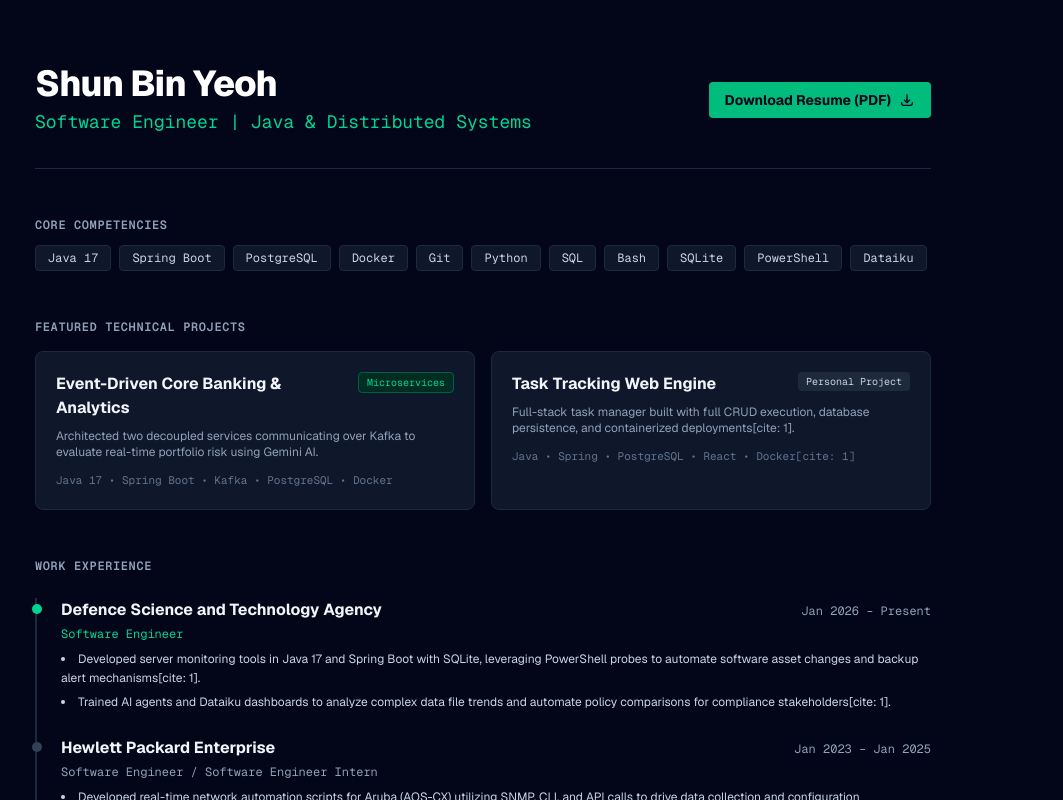
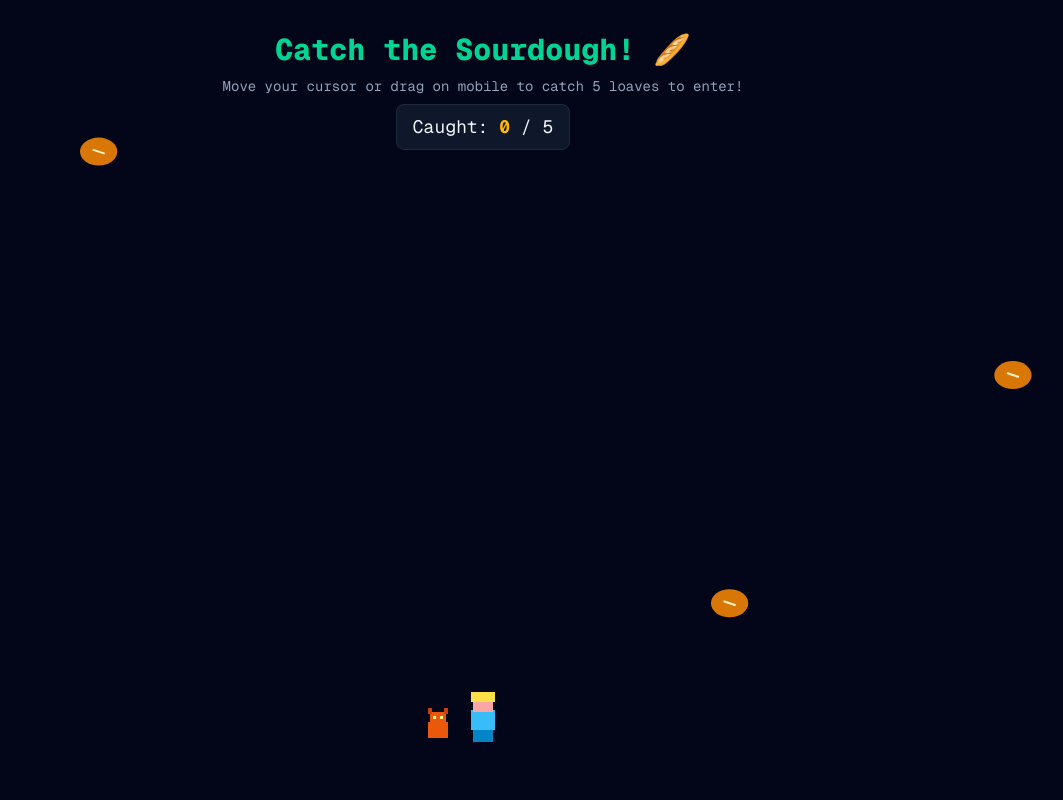
Before and after one commit to yshunbin/shunb-in, a Next.js app: page / in a window 1280 px wide. Shown: the top 800 px of the page, without its empty margins (157-1220 px from the left). Built offline with nearby package versions, Linux system fonts and the light colour scheme.

Commit message:
fix: main page with game

```diff
--- a/src/app/page.tsx
+++ b/src/app/page.tsx
@@ -4,7 +4,16 @@
 import LoadingGame from "./loading-game";
 
 export default function Home() {
+  const [hasEntered, setHasEntered] = useState(false);
+
   return (
+    <>
+      {/* Minigame overlay (shows until 5 sourdoughs are caught) */}
+      {!hasEntered && (
+        <LoadingGame onComplete={() => setHasEntered(true)} />
+      )}
+
+      {/* Main Portfolio Webpage */}
       <main className="min-h-screen bg-slate-950 text-slate-100 flex flex-col justify-between p-6 md:p-16 font-sans">
         <div className="max-w-4xl mx-auto w-full space-y-12">
 
@@ -21,7 +30,9 @@
               className="inline-flex items-center gap-2 bg-emerald-500 hover:bg-emerald-600 text-slate-950 font-bold px-4 py-2 rounded transition text-sm"
             >
               <span>Download Resume (PDF)</span>
-            <svg className="w-4 h-4" fill="none" stroke="currentColor" viewBox="0 0 24 24"><path strokeLinecap="round" strokeLinejoin="round" strokeWidth="2" d="M4 16v1a3 3 0 003 3h10a3 3 0 003-3v-1m-4-4l-4 4m0 0l-4-4m4 4V4"></path></svg>
+              <svg className="w-4 h-4" fill="none" stroke="currentColor" viewBox="0 0 24 24">
+                <path strokeLinecap="round" strokeLinejoin="round" strokeWidth="2" d="M4 16v1a3 3 0 003 3h10a3 3 0 003-3v-1m-4-4l-4 4m0 0l-4-4m4 4V4"></path>
+              </svg>
             </a>
           </header>
 
@@ -37,25 +48,10 @@
             </div>
           </section>
 
-        {/* Featured Systems / Projects */}
+          {/* Featured Technical Projects */}
           <section className="space-y-4">
             <h2 className="text-xs font-semibold tracking-wider text-slate-400 uppercase font-mono">Featured Technical Projects</h2>
             <div className="grid grid-cols-1 md:grid-cols-2 gap-4">
-
-            <div className="p-5 rounded-lg bg-slate-900 border border-slate-800 hover:border-slate-700 transition space-y-2">
-              <div className="flex justify-between items-start">
-                <h3 className="font-bold text-slate-100">Event-Driven Core Banking & Analytics</h3>
-                <span className="text-[10px] font-mono bg-emerald-950 text-emerald-400 px-2 py-0.5 rounded border border-emerald-800">
-                  Microservices
-                </span>
-              </div>
-              <p className="text-xs text-slate-400">
-                Architected two decoupled services communicating over Kafka to evaluate real-time portfolio risk using Gemini AI.
-              </p>
-              <div className="text-[11px] font-mono text-slate-500 pt-1">
-                Java 17 • Spring Boot • Kafka • PostgreSQL • Docker
-              </div>
-            </div>
 
               <div className="p-5 rounded-lg bg-slate-900 border border-slate-800 hover:border-slate-700 transition space-y-2">
                 <div className="flex justify-between items-start">
@@ -69,6 +65,21 @@
                 </p>
                 <div className="text-[11px] font-mono text-slate-500 pt-1">
                   Java • Spring • PostgreSQL • React • Docker[cite: 1]
+                </div>
+              </div>
+
+              <div className="p-5 rounded-lg bg-slate-900 border border-slate-800 hover:border-slate-700 transition space-y-2">
+                <div className="flex justify-between items-start">
+                  <h3 className="font-bold text-slate-100">Nozzie Mozzie App</h3>
+                  <span className="text-[10px] font-mono bg-slate-800 text-slate-300 px-2 py-0.5 rounded">
+                    Academic Project
+                  </span>
+                </div>
+                <p className="text-xs text-slate-400">
+                  Android mobile app with clickable data visualisations mapping dengue clusters in Singapore via Google Maps SDK & NEA API[cite: 1].
+                </p>
+                <div className="text-[11px] font-mono text-slate-500 pt-1">
+                  Java • Android Studio • Postman • GeoJSON[cite: 1]
                 </div>
               </div>
 
@@ -90,8 +101,8 @@
                 </div>
                 <p className="text-xs text-emerald-400 font-mono">Software Engineer</p>
                 <ul className="list-disc list-inside text-xs text-slate-300 space-y-1 pt-1 leading-relaxed">
-                <li>Developed server monitoring tools in Java 17 and Spring Boot with SQLite, leveraging PowerShell probes to automate software asset changes and backup alert mechanisms[cite: 1].</li>
-                <li>Trained AI agents and Dataiku dashboards to analyze complex data file trends and automate policy comparisons for compliance stakeholders[cite: 1].</li>
+                  <li>Developed server monitoring tools using Java 17, Spring Boot, and SQLite, leveraging PowerShell probes to automate software asset changes[cite: 1].</li>
+                  <li>Trained AI agents and Dataiku dashboards to analyze complex data trends and automate policy comparisons for compliance stakeholders[cite: 1].</li>
                 </ul>
               </div>
 
@@ -100,12 +111,12 @@
                 <div className="absolute -left-[21px] md:-left-[29px] top-1.5 w-2.5 h-2.5 bg-slate-700 rounded-full"></div>
                 <div className="flex justify-between items-baseline">
                   <h3 className="font-bold text-slate-100">Hewlett Packard Enterprise</h3>
-                <span className="text-xs font-mono text-slate-400">Jan 2023 – Jan 2025</span>
+                  <span className="text-xs font-mono text-slate-400">Jul 2023 – Jan 2025</span>
                 </div>
-              <p className="text-xs text-slate-400 font-mono">Software Engineer / Software Engineer Intern</p>
+                <p className="text-xs text-slate-400 font-mono">Software Engineer / Intern</p>
                 <ul className="list-disc list-inside text-xs text-slate-300 space-y-1 pt-1 leading-relaxed">
-                <li>Developed real-time network automation scripts for Aruba (AOS-CX) utilizing SNMP, CLI, and API calls to drive data collection and configuration management[cite: 1].</li>
-                <li>Automated unit testing frameworks in pre-prod environments to evaluate network performance and minimize operational support overhead[cite: 1].</li>
+                  <li>Developed real-time network automation scripts for Aruba (AOS-CX) utilizing SNMP, CLI, and API calls[cite: 1].</li>
+                  <li>Automated unit testing frameworks in pre-prod environments to evaluate network performance and minimize operational support tasks[cite: 1].</li>
                 </ul>
               </div>
 
@@ -118,7 +129,7 @@
                 </div>
                 <p className="text-xs text-slate-400 font-mono">Software Engineer Intern</p>
                 <ul className="list-disc list-inside text-xs text-slate-300 space-y-1 pt-1 leading-relaxed">
-                <li>Implemented ELK stack pipeline to index and search backup metadata, streamlining large-scale database data retrieval[cite: 1].</li>
+                  <li>Implemented ELK stack pipeline to index and search backup metadata across large-scale databases[cite: 1].</li>
                   <li>Deployed hardware-encrypted GCP infrastructure with Docker containers in confidential computing KVM environments[cite: 1].</li>
                 </ul>
               </div>
@@ -151,7 +162,7 @@
             </div>
           </section>
 
-        {/* Footer Links */}
+          {/* Footer */}
           <footer className="pt-8 border-t border-slate-800 flex justify-between items-center text-slate-400 text-xs font-mono">
             <div className="flex gap-6">
               <a href="https://github.com/yshunbin" target="_blank" rel="noopener noreferrer" className="hover:text-emerald-400 transition">GitHub</a>
@@ -162,5 +173,6 @@
 
         </div>
       </main>
+    </>
   );
 }
```
Lines whose indentation alone changed are shown as unchanged.
